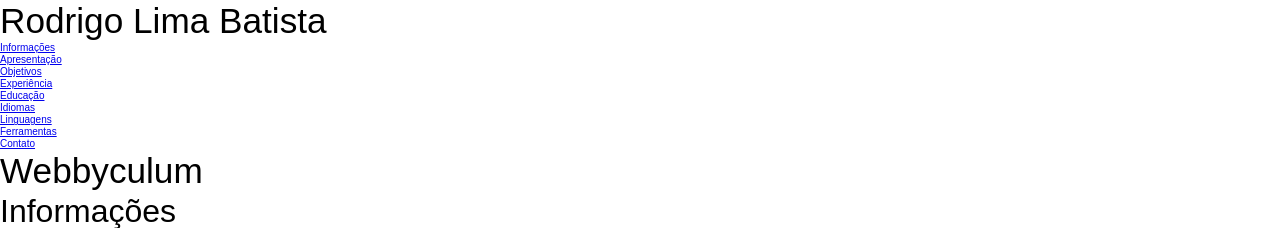
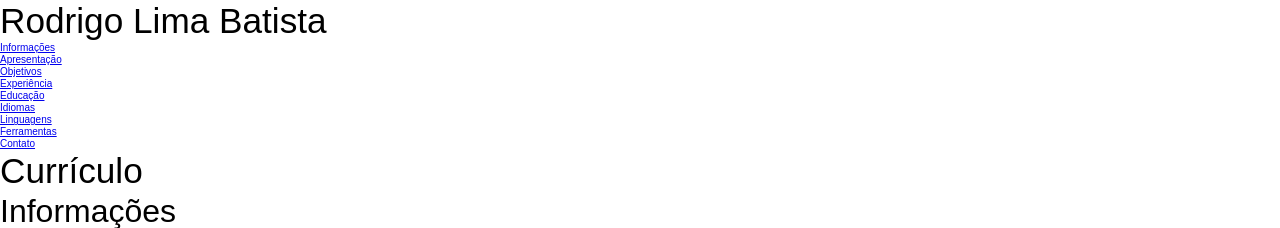
Before and after one commit to rodrigobr92/webbyculum, a website: page src/structure/index.pug in a window 1280 px wide. Shown: the top 228 px of the page. Drawn offline with nearby package versions, Linux system fonts and the light colour scheme; files that its build step writes are made by us from their sources; a web font is replaced by a local one.

Commit message:
Removed wrong header

```diff
--- a/src/structure/index.pug
+++ b/src/structure/index.pug
@@ -21,7 +21,7 @@
 				li: a(href="#") Ferramentas
 				li: a(href="#") Contato
 		article.main-content
-			h1 Webbyculum
+			h1 Currículo
 			section#info
 				h2 Informações
 				ul
```
Also changed, not shown: public/index.html.
